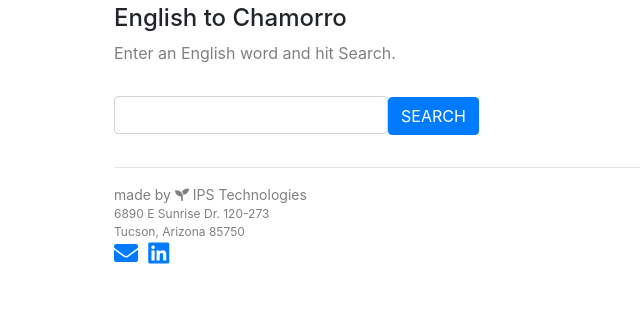
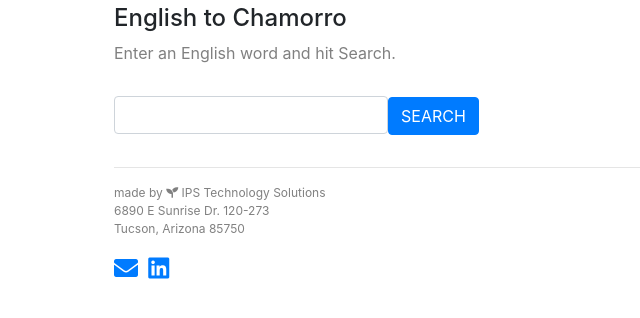
Before and after one commit to ianpsanchez/chamdict, a website with bundled scripts: page app/index.html in a window 1280 px wide. Shown: the whole page, without its empty margins (0-640 px from the left). Built offline with nearby package versions, Linux system fonts and the light colour scheme.

Commit message:
added li email 6

```diff
--- a/app/index.html
+++ b/app/index.html
@@ -49,18 +49,17 @@
         <div class="row">
             <div class="col-1"></div>
             <div class="col-10" style="color:grey; font-size: 12">
-                <div style="font-size: 14">made by <i class="fas fa-seedling"></i> IPS Technologies</div>
+                <div>made by  <i class="fas fa-seedling"></i> IPS Technology Solutions</div>
                 6890 E Sunrise Dr. 120-273</br>
                 Tucson, Arizona 85750</br>
                 <!-- <a href="mailto:ianpsanchez@gmail.com">ianpsanchez@gmail.com</a> -->
-                <!-- </br> -->
+                </br>
                 <a href="mailto:ianpsanchez@gmail.com">
                     <i class="fas fa-envelope fa-2x"></i>
                 </a>
                 &nbsp;
                 <a href="https://www.linkedin.com/in/ian-sanchez-95160678">
                     <i class="fab fa-linkedin fa-2x"></i>
-                    </i>
                 </a>
 
 
```
